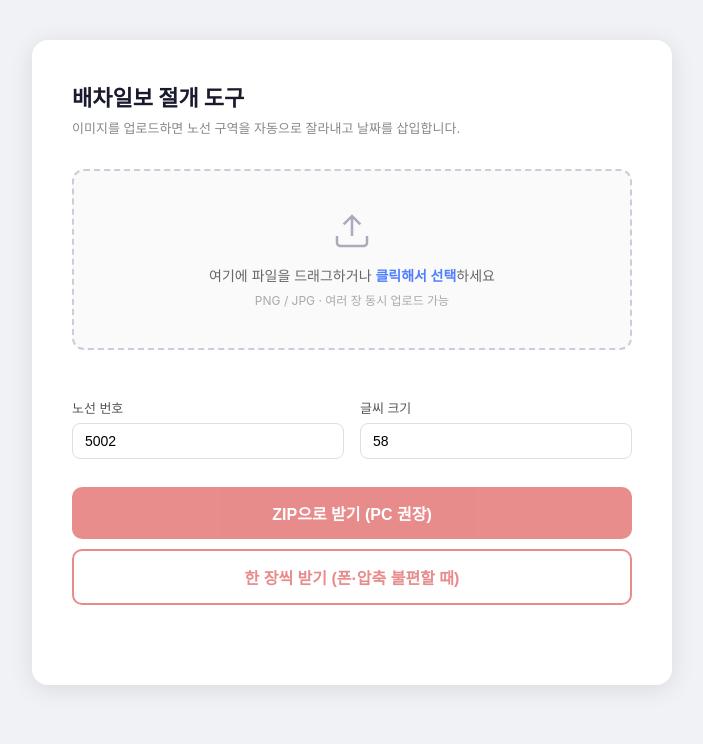
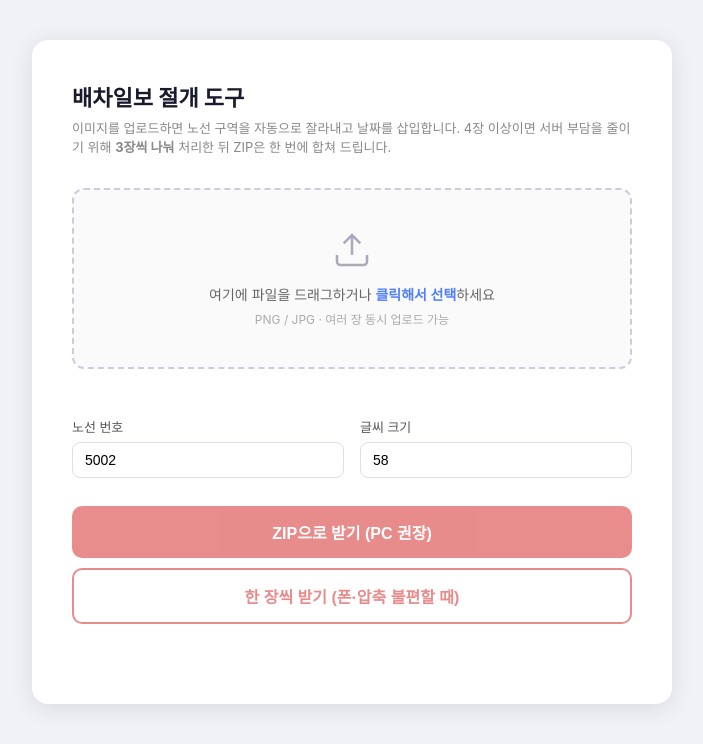
Before and after one commit to jobsnam/baecha-tool, a Flask app: page / in a window 1280 px wide. Shown: the top 744 px of the page, without its empty margins (288-991 px from the left). Run offline with Flask 3, Linux system fonts and the light colour scheme.

Commit message:
다장 처리: 3장 단위 배치 + JSZip 병합, 502 시 안내 메시지
Co-authored-by: Cursor <cursoragent@cursor.com>

```diff
--- a/templates/index.html
+++ b/templates/index.html
@@ -180,11 +180,12 @@
     }
     @keyframes spin { to { transform: rotate(360deg); } }
   </style>
+  <script src="https://cdnjs.cloudflare.com/ajax/libs/jszip/3.10.1/jszip.min.js" crossorigin="anonymous"></script>
 </head>
 <body>
 <div class="card">
   <h1>배차일보 절개 도구</h1>
-  <p class="subtitle">이미지를 업로드하면 노선 구역을 자동으로 잘라내고 날짜를 삽입합니다.</p>
+  <p class="subtitle">이미지를 업로드하면 노선 구역을 자동으로 잘라내고 날짜를 삽입합니다. 4장 이상이면 서버 부담을 줄이기 위해 <strong>3장씩 나눠</strong> 처리한 뒤 ZIP은 한 번에 합쳐 드립니다.</p>
 
   <!-- 드롭존 -->
   <div class="dropzone" id="dropzone">
@@ -230,6 +231,9 @@
   const sepBtn     = document.getElementById('process-separate');
   const indivBox   = document.getElementById('individual-downloads');
   const status     = document.getElementById('status');
+
+  /** 한 요청에 너무 많이 넣으면(특히 OCR) Render 502·시간 제한에 걸릴 수 있어 나눔 */
+  const BATCH_SIZE = 3;
 
   let files = [];
 
@@ -282,49 +286,86 @@
     indivBox.innerHTML = '';
   }
 
+  function buildFormData(chunk, route, size, delivery) {
+    const fd = new FormData();
+    chunk.forEach(f => fd.append('files', f));
+    fd.append('route', route);
+    fd.append('size', size);
+    fd.append('color', 'cc0000');
+    fd.append('delivery', delivery);
+    return fd;
+  }
+
+  function humanHttpError(status, text) {
+    if (status === 502 || status === 503 || status === 504) {
+      return '서버 연결이 중간에 끊겼습니다(오류 ' + status + '). '
+        + '한 번에 많은 장을 처리하면 클라우드 제한에 걸릴 수 있어, 자동으로 나눠 처리합니다. '
+        + '페이지를 새로고침한 뒤 다시 시도해 보세요.';
+    }
+    if (text && /<!DOCTYPE|<html[\s>]/i.test(text)) {
+      return '서버 오류(응답 ' + status + '). 잠시 후 다시 시도하거나 장 수를 줄여 보세요.';
+    }
+    return null;
+  }
+
+  function parseErrorMessage(status, text) {
+    const friendly = humanHttpError(status, text);
+    if (friendly) return friendly;
+    let msg = 'HTTP ' + status;
+    try {
+      const data = JSON.parse(text);
+      if (data && data.error) msg = data.error;
+      else if (data && typeof data === 'object') msg = JSON.stringify(data);
+    } catch {
+      const t = (text || '').trim();
+      if (t && t.length < 500) msg = t;
+      else if (t) msg = t.slice(0, 400) + '…';
+    }
+    return msg;
+  }
+
   async function runProcess(delivery) {
     if (!files.length) return;
 
     const route = document.getElementById('route').value.trim() || '5002';
     const size  = document.getElementById('size').value  || '58';
-
-    const fd = new FormData();
-    files.forEach(f => fd.append('files', f));
-    fd.append('route', route);
-    fd.append('size',  size);
-    fd.append('color', 'cc0000');
-    fd.append('delivery', delivery);
+    const total = files.length;
 
     zipBtn.disabled = sepBtn.disabled = true;
     indivBox.style.display = 'none';
     indivBox.innerHTML = '';
-    status.innerHTML = '<span class="spinner"></span><span class="status-info">처리 중입니다… 여러 장이면 1~3분 걸릴 수 있어요.</span>';
+    status.innerHTML = '<span class="spinner"></span><span class="status-info">처리 준비 중…</span>';
 
     try {
+      if (total <= BATCH_SIZE) {
+        await runProcessSingle(delivery, files, route, size, total);
+      } else if (delivery === 'separate') {
+        await runSeparateBatched(route, size, total);
+      } else {
+        await runZipBatched(route, size, total);
+      }
+    } catch (e) {
+      const m = e instanceof Error ? e.message : String(e);
+      status.innerHTML = `<span class="status-err">오류: ${escapeHtml(m)}</span>`;
+    } finally {
+      zipBtn.disabled = sepBtn.disabled = files.length === 0;
+    }
+  }
+
+  async function runProcessSingle(delivery, chunk, route, size, totalLabel) {
+    status.innerHTML = `<span class="spinner"></span><span class="status-info">처리 중… (${totalLabel}장)</span>`;
+    const fd = buildFormData(chunk, route, size, delivery);
     const res = await fetch('/process', { method: 'POST', body: fd });
     const ct = (res.headers.get('content-type') || '').toLowerCase();
 
     if (!res.ok) {
-        const text = await res.text();
-        let msg = `HTTP ${res.status}`;
-        try {
-          const data = JSON.parse(text);
-          if (data && data.error) msg = data.error;
-          else if (data && typeof data === 'object') msg = JSON.stringify(data);
-        } catch {
-          const t = text.trim();
-          if (t) msg = t.length > 400 ? `${t.slice(0, 400)}…` : t;
-        }
-        status.innerHTML = `<span class="status-err">오류: ${escapeHtml(msg)}</span>`;
-        return;
+      const errBody = await res.text();
+      throw new Error(parseErrorMessage(res.status, errBody));
     }
 
     if (delivery === 'separate' && ct.includes('application/json')) {
       const data = await res.json();
-        if (data.error) {
-          status.innerHTML = `<span class="status-err">오류: ${escapeHtml(data.error)}</span>`;
-          return;
-        }
+      if (data.error) throw new Error(data.error);
       showIndividualDownloads(data.files || [], data.failed || []);
       const n = data.count || (data.files && data.files.length) || 0;
       status.innerHTML = `<span class="status-ok">✓ ${n}개 이미지 준비됨. 아래에서 하나씩 눌러 저장하세요.</span>`;
@@ -332,20 +373,71 @@
     }
 
     const blob = await res.blob();
-      const url  = URL.createObjectURL(blob);
-      const a    = document.createElement('a');
-      a.href     = url;
-      a.download = `${route}번_배차일보.zip`;
+    triggerDownloadBlob(blob, `${route}번_배차일보.zip`);
+    status.innerHTML = `<span class="status-ok">✓ ${chunk.length}개 처리 완료! ZIP이 다운로드됩니다.</span>`;
+  }
+
+  async function runSeparateBatched(route, size, total) {
+    const allFiles = [];
+    const allFailed = [];
+    for (let start = 0; start < total; start += BATCH_SIZE) {
+      const chunk = files.slice(start, start + BATCH_SIZE);
+      const done = Math.min(start + chunk.length, total);
+      status.innerHTML = `<span class="spinner"></span><span class="status-info">처리 중 ${done}/${total} … (나눠서 전송)</span>`;
+      const fd = buildFormData(chunk, route, size, 'separate');
+      const res = await fetch('/process', { method: 'POST', body: fd });
+      if (!res.ok) {
+        const errBody = await res.text();
+        throw new Error(parseErrorMessage(res.status, errBody));
+      }
+      const data = await res.json();
+      if (data.error) throw new Error(data.error);
+      (data.files || []).forEach(f => allFiles.push(f));
+      (data.failed || []).forEach(f => allFailed.push(f));
+    }
+    showIndividualDownloads(allFiles, allFailed);
+    status.innerHTML = `<span class="status-ok">✓ ${allFiles.length}개 이미지 준비됨. 아래에서 하나씩 눌러 저장하세요.</span>`;
+    if (allFailed.length) {
+      status.innerHTML += `<br><span class="status-err" style="font-size:12px;">건너뜀 ${allFailed.length}건은 아래 목록 참고</span>`;
+    }
+  }
+
+  async function runZipBatched(route, size, total) {
+    if (typeof JSZip === 'undefined') {
+      throw new Error('JSZip 로딩 실패—인터넷 연결을 확인하고 새로고침해 주세요.');
+    }
+    const merged = new JSZip();
+    for (let start = 0; start < total; start += BATCH_SIZE) {
+      const chunk = files.slice(start, start + BATCH_SIZE);
+      const done = Math.min(start + chunk.length, total);
+      status.innerHTML = `<span class="spinner"></span><span class="status-info">ZIP 합치는 중 ${done}/${total} …</span>`;
+      const fd = buildFormData(chunk, route, size, 'zip');
+      const res = await fetch('/process', { method: 'POST', body: fd });
+      if (!res.ok) {
+        const errBody = await res.text();
+        throw new Error(parseErrorMessage(res.status, errBody));
+      }
+      const blob = await res.blob();
+      const inner = await JSZip.loadAsync(blob);
+      for (const name of Object.keys(inner.files)) {
+        const entry = inner.files[name];
+        if (!entry.dir) {
+          merged.file(name, await entry.async('uint8array'));
+        }
+      }
+    }
+    const outBlob = await merged.generateAsync({ type: 'blob', compression: 'DEFLATE' });
+    triggerDownloadBlob(outBlob, `${route}번_배차일보.zip`);
+    status.innerHTML = `<span class="status-ok">✓ ${total}장 모두 처리해 ZIP 한 개로 받습니다.</span>`;
+  }
+
+  function triggerDownloadBlob(blob, filename) {
+    const url = URL.createObjectURL(blob);
+    const a = document.createElement('a');
+    a.href = url;
+    a.download = filename;
     a.click();
     URL.revokeObjectURL(url);
-
-      status.innerHTML = `<span class="status-ok">✓ ${files.length}개 처리 완료! ZIP이 다운로드됩니다.</span>`;
-    } catch (e) {
-      const m = e instanceof Error ? e.message : String(e);
-      status.innerHTML = `<span class="status-err">오류: ${escapeHtml(m)} (연결 끊김·시간 초과면 장 수를 줄여 다시 시도해 보세요.)</span>`;
-    } finally {
-      zipBtn.disabled = sepBtn.disabled = files.length === 0;
-    }
   }
 
   zipBtn.addEventListener('click', () => runProcess('zip'));
```
Lines whose indentation alone changed are shown as unchanged.
